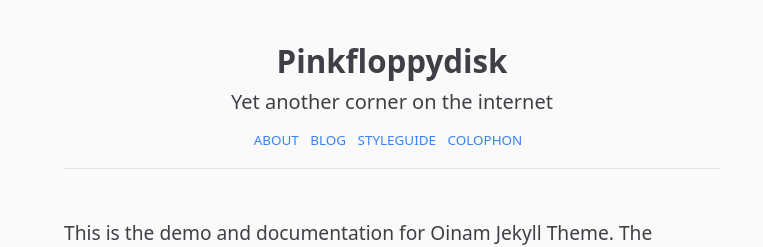
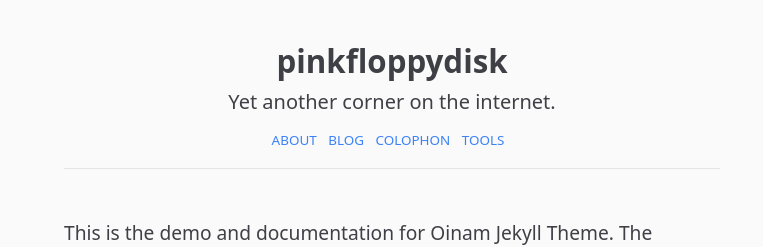
Before and after one commit to pinkfloppydisk/pinkfloppydisk, a Jekyll site: the page built from index.md, in a window 1280 px wide and 900 px high. Shown: the top 247 px of the window, without its empty margins (248-1011 px from the left). Built offline with Jekyll 4.4.1, drawn with Linux system fonts in a browser that asks for light colours.

Commit message:
Few changes

```diff
--- a/_config.yml
+++ b/_config.yml
@@ -1,10 +1,10 @@
-title: Pinkfloppydisk
-description: Yet another corner on the internet
+title: pinkfloppydisk
+description: Yet another corner on the internet.
 
 # Set this to your domain; baseurl is for the folder in your domain, if you have one -- `blog`.
 # you can leave both of them blank if you are deploying on a top-level domain.
 url: http://127.0.0.1:4000
-baseurl:
+baseurl: ''
 
 # footer
 footer:
@@ -12,7 +12,7 @@ footer:
   custom: false
 
 # if above footer:custom is 'true', then this will be printed instead
-footer_custom: 'An ever Work-in-Progress by <a href="pinkfloppydisk.com">Pinkfloppydisk</a>.'
+footer_custom: 'Always a Work-in-Progress by <a href="pinkfloppydisk.com">pinkfloppydisk</a>.'
 
 layout:
   theme: default # default, vintage, nord
--- a/_data/nav.yml
+++ b/_data/nav.yml
@@ -4,8 +4,8 @@
 - title: Blog
   url: /blog/
 
-- title: Styleguide
-  url: /styleguide/
-
 - title: Colophon
   url: /colophon/
+
+- title: Tools
+  url: /tools/
```
Also changed, not shown: _posts/2021/2021-09-13-sample-post.md (added, +9 -0 lines), README.md, android-chrome-192x192.png (added), android-chrome-512x512.png (added), apple-touch-icon.png (added), favicon-16x16.png (added), favicon-32x32.png (added), favicon.ico, 1 other file.
